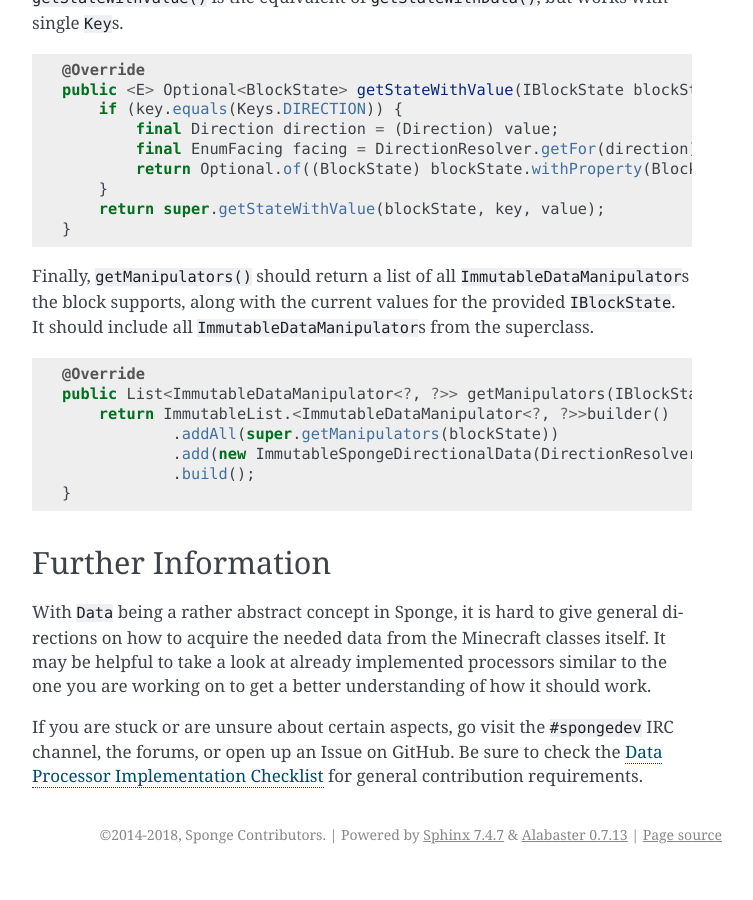
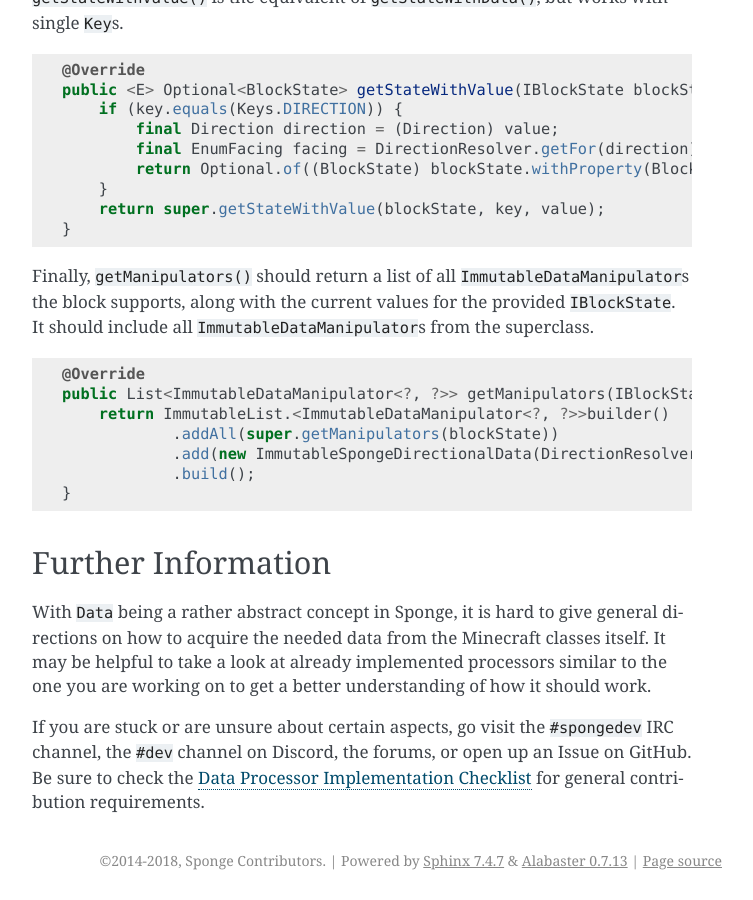
Before and after one commit to SpongePowered/SpongeDocs, a Sphinx documentation site: the page built from source/contributing/implementation/datamanipulator.rst, in a window 1280 px wide and 900 px high, scrolled down 14320 px. Shown: the whole window, without its empty margins (388-1141 px from the left). Built offline with Sphinx 7.4.7, drawn with Linux system fonts in a browser that asks for light colours; pages that are not in the unit, such as notebooks, are missing from menus; cross-references to code outside the pages are shown as plain code; before the commit the page ends 15194 px from its top, so only the background shows below that.

Commit message:
Add Discord references where they were missing.
This should do it.

```diff
--- a/source/contributing/implementation/datamanipulator.rst
+++ b/source/contributing/implementation/datamanipulator.rst
@@ -668,6 +668,6 @@ With ``Data`` being a rather abstract concept in Sponge, it is hard to give gene
 acquire the needed data from the Minecraft classes itself. It may be helpful to take a look at already
 implemented processors similar to the one you are working on to get a better understanding of how it should work.
 
-If you are stuck or are unsure about certain aspects, go visit the ``#spongedev`` IRC channel, the forums, or
-open up an Issue on GitHub. Be sure to check the `Data Processor Implementation Checklist
+If you are stuck or are unsure about certain aspects, go visit the ``#spongedev`` IRC channel, the ``#dev`` channel on Discord,
+the forums, or open up an Issue on GitHub. Be sure to check the `Data Processor Implementation Checklist
 <https://github.com/SpongePowered/SpongeCommon/issues/8>`_ for general contribution requirements.
--- a/source/server/getting-started/configuration/sponge-conf.rst
+++ b/source/server/getting-started/configuration/sponge-conf.rst
@@ -477,9 +477,10 @@ This config was generated using SpongeForge build 3442 (with Forge 2705), Sponge
     # 1.0
     #
     # # If you need help with the configuration or have any questions related to Sponge,
-    # # join us at the IRC or drop by our forums and leave a post.
+    # # join us at the IRC, Discord, or drop by our forums and leave a post.
     #
     # # IRC: #sponge @ irc.esper.net ( https://webchat.esper.net/?channel=sponge )
+    # # Discord: (https://discord.gg/sponge)
     # # Forums: https://forums.spongepowered.org/
     #
 
```
